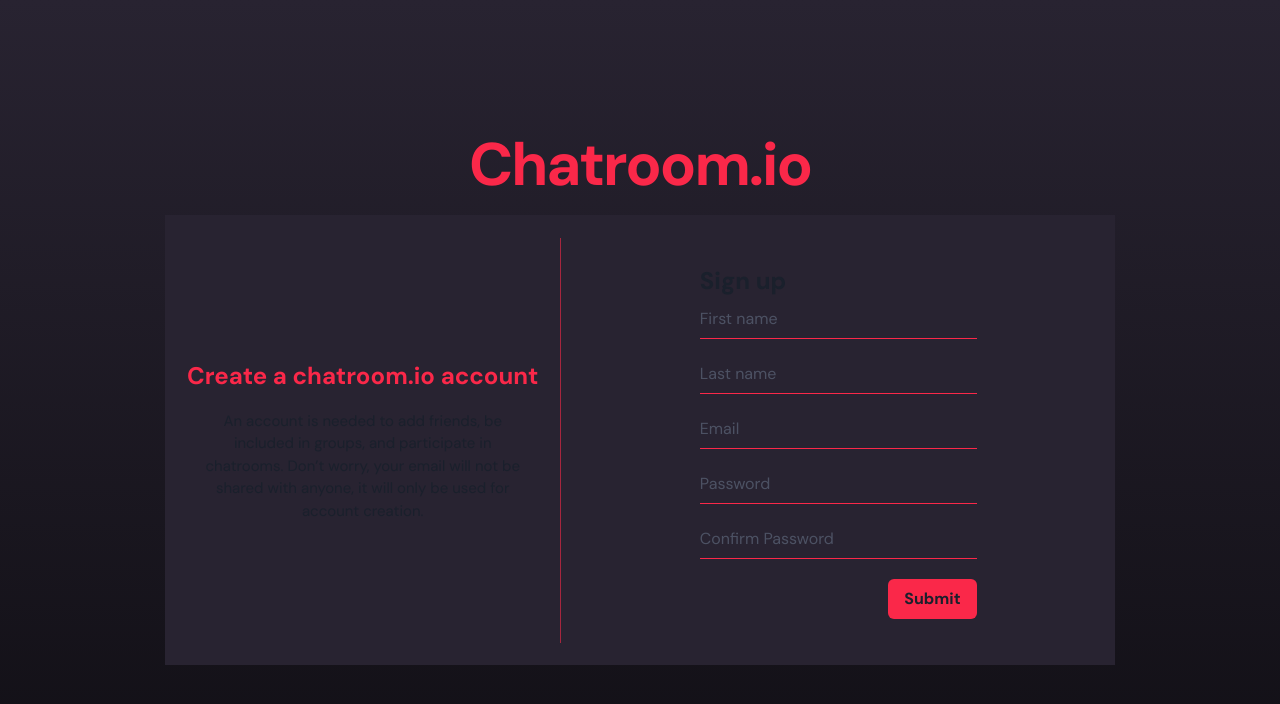
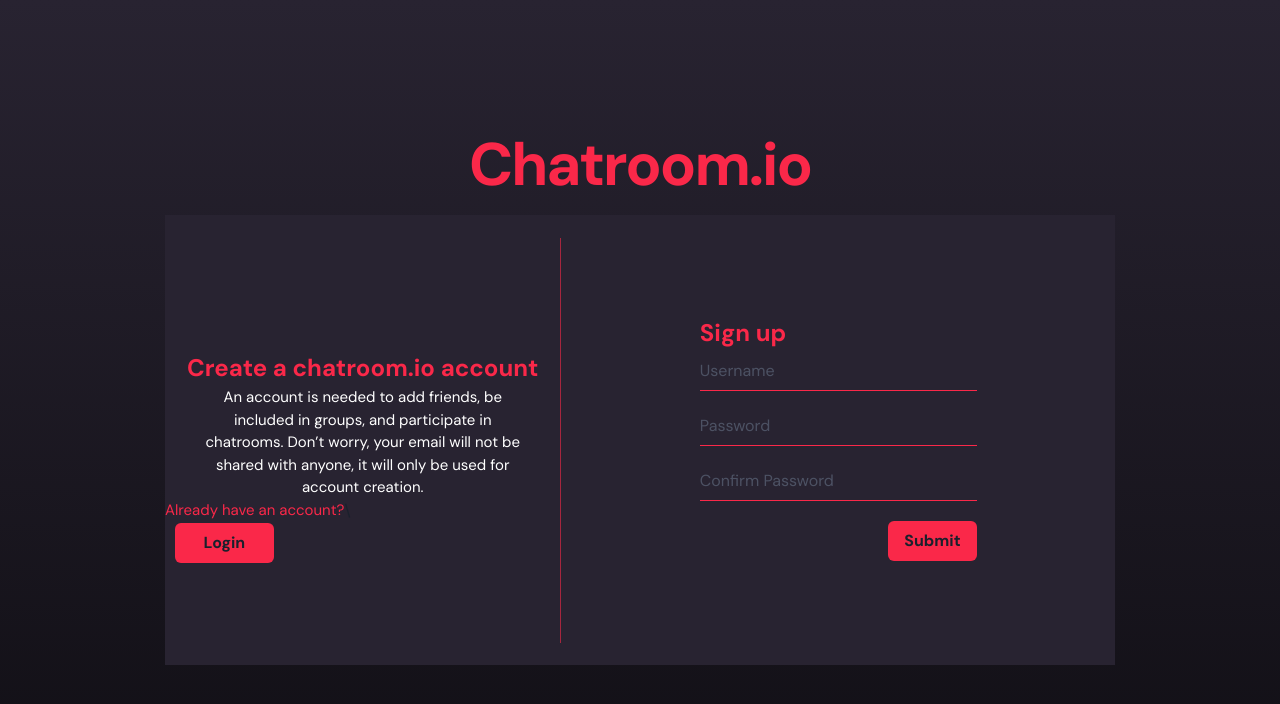
Before and after one commit to saldanaj97/ChatApp, a React (Create React App) app in the folder chat-client/: page / in a window 1280 px wide. Both pictures are taken after a click on the button "Sign up". Shown: the top 704 px of the page. Built offline with nearby package versions, Linux system fonts and the light colour scheme; no server answers.

Commit message:
Transition between the signup and login page works

```diff
--- a/chat-client/src/Components/Login/Login.js
+++ b/chat-client/src/Components/Login/Login.js
@@ -32,7 +32,7 @@ const Login = () => {
   }
 
   const handleSignUpClick = () => {
-    setShowSignUp(!showSignUp);
+    setShowSignUp(true);
   }
 
   return (
--- a/chat-client/src/Components/Login/Signup.js
+++ b/chat-client/src/Components/Login/Signup.js
@@ -1,8 +1,18 @@
-import React from 'react'
+import React, { useContext } from 'react'
+
 import { Box, Button, Divider, Flex, FormControl, Input, Text } from "@chakra-ui/react"
+
+import { SignupContext } from './SignupContext'
+
 import './Signup.scss'
 
 const Signup = () => {
+    const { showSignUp, setShowSignUp } = useContext(SignupContext)
+
+    const handleLoginClick = () => {
+        setShowSignUp(false)
+    }
+
     return (
         <Flex className='signup-container' direction='row' width={{ base: '100%', sm: '950px' }} height={{ base: '100%', sm: '450px' }}>
 
@@ -17,21 +27,25 @@ const Signup = () => {
                         Don’t worry, your email will not be shared with anyone, it will only be used for account creation.
                     </Text>
                 </Flex>
+                <Flex className='title-container'>
+                    <Text className='existing-user-title'>Already have an account?</Text>\
+                </Flex>
+                <Flex className='existing-user-button'>
+                    <Button backgroundColor='#FA2849' isRound='true' width='25%' m='0px 10px' onClick={handleLoginClick}>Login</Button>
+                </Flex>
             </Flex>
 
             {/* Center Divider */}
             <Flex height='90%' margin='auto'><Divider orientation='vertical' borderColor='#FA2849' /></Flex>
 
             {/* Sign up forms */}
-            <Flex className='signup-forms' margin='5% 0%'>
-                <Text className='signup-title' width='50%' margin='0 auto 15px auto' >Sign up</Text>
+            <Flex className='signup-forms' justify='center'>
+                <Text className='signup-title' width='50%' margin='0 auto' >Sign up</Text>
                 <Box width='50%' margin='0px auto'>
                     <FormControl>
-                        <Input variant='flushed' id='firstname' focusBorderColor=' #FA2849' placeholder='First name' />
-                        <Input variant='flushed' id='lastname' focusBorderColor=' #FA2849' placeholder='Last name' />
-                        <Input variant='flushed' id='email' focusBorderColor=' #FA2849' type='email' placeholder='Email' />
+                        <Input variant='flushed' id='firstname' focusBorderColor=' #FA2849' placeholder='Username' />
                         <Input variant='flushed' id='password' focusBorderColor=' #FA2849' type='password' placeholder='Password' />
-                        <Input variant='flushed' id='confirm-pass' focusBorderColor=' #FA2849' placeholder='Confirm Password' />
+                        <Input variant='flushed' id='confirm-pass' focusBorderColor=' #FA2849' type='password' placeholder='Confirm Password' />
                     </FormControl>
                 </Box>
                 <Flex width='50%' justifyContent='flex-end' m='5px auto'><Button bg='#FA2849'>Submit</Button></Flex>
--- a/chat-client/src/Components/Login/Signup.scss
+++ b/chat-client/src/Components/Login/Signup.scss
@@ -19,6 +19,11 @@
             font-weight: 100;
             font-size: 15px;
             text-align: center;
+            color: white;
+        }
+        .existing-user-title {
+            font-size: 15px;
+            color: #FA2849;
         }
     }
 
@@ -30,12 +35,13 @@
             font-weight: 600;
             font-size: 24px;
             margin-bottom: 0;
+            color: #FA2849;
         }
     }
 
     Input {
         margin-bottom: 15px;
         border-color: #FA2849;
-        color: #FA2849;
+        color: white;
     }
 }
```
